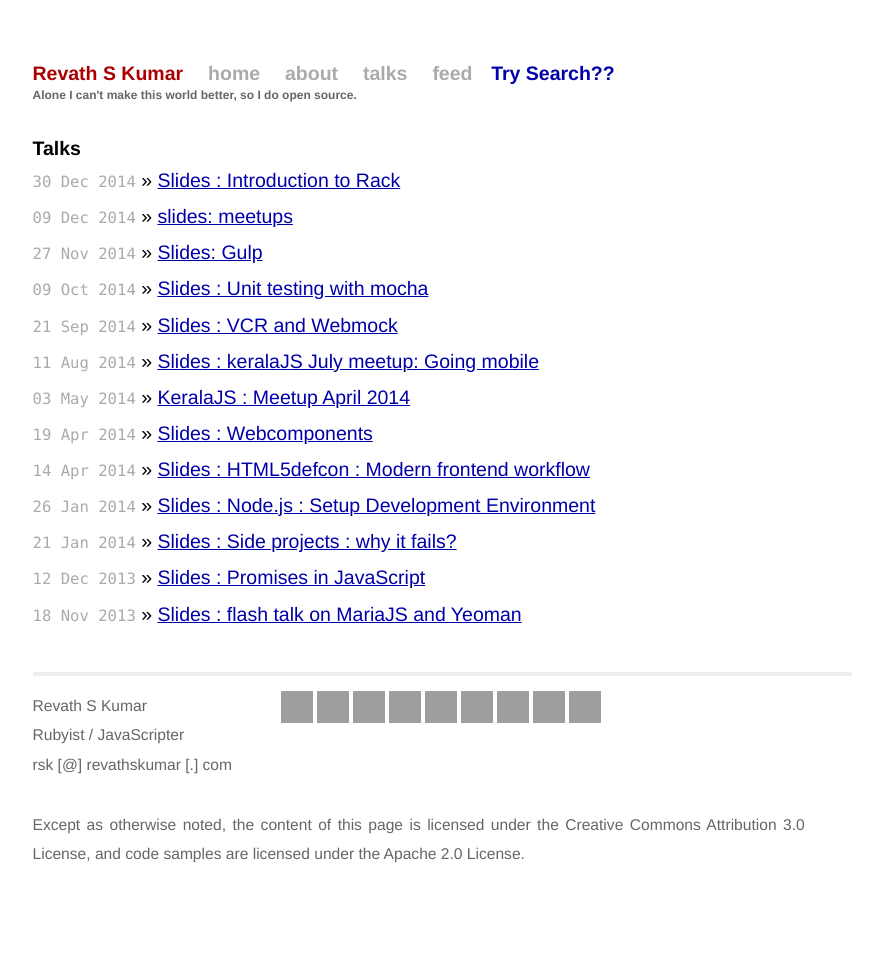
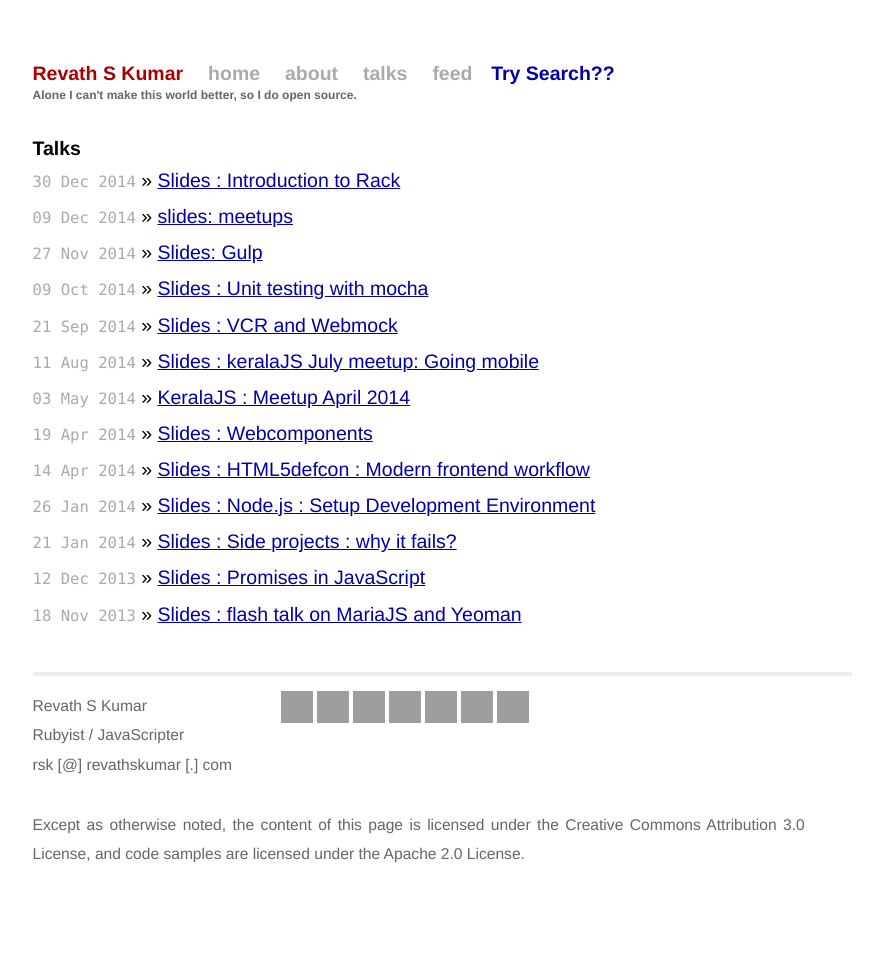
Before and after one commit to revathskumar/blog.revathskumar.com, a Jekyll site: the page built from talks.html, in a window 1280 px wide. Shown: the whole page, without its empty margins (198-1081 px from the left). Built offline with Jekyll 4.4.1, drawn with Linux system fonts in a browser that asks for light colours; grey boxes are pictures that could not be loaded.

Commit message:
remove deleted accounts

```diff
--- a/_layouts/default.html
+++ b/_layouts/default.html
@@ -80,8 +80,6 @@
               <a href="http://www.linkedin.com/in/revathskumar" rel="nofollow" target="_blank" class='linkedin'></a>
               <a href="http://www.about.me/revathskumar" rel="nofollow" target="_blank" class='aboutme'></a>
               <a href="http://www.youtube.com/revathskumar" rel="nofollow" target="_blank" class='youtube'></a>
-              <a href="http://revathskumar.stumbleupon.com/" rel="nofollow" target="_blank" class='stumbleupon'></a>
-              <a href="https://foursquare.com/revathskumar" rel="nofollow"  target="_blank" class='foursquare'></a>
               <a href="http://stackoverflow.com/users/250470/rsk" rel="nofollow" target="_blank" class='stackoverflow'></a>
               <a href="https://github.com/revathskumar" rel="nofollow" target="_blank" class='github'></a>
             </p>
```
